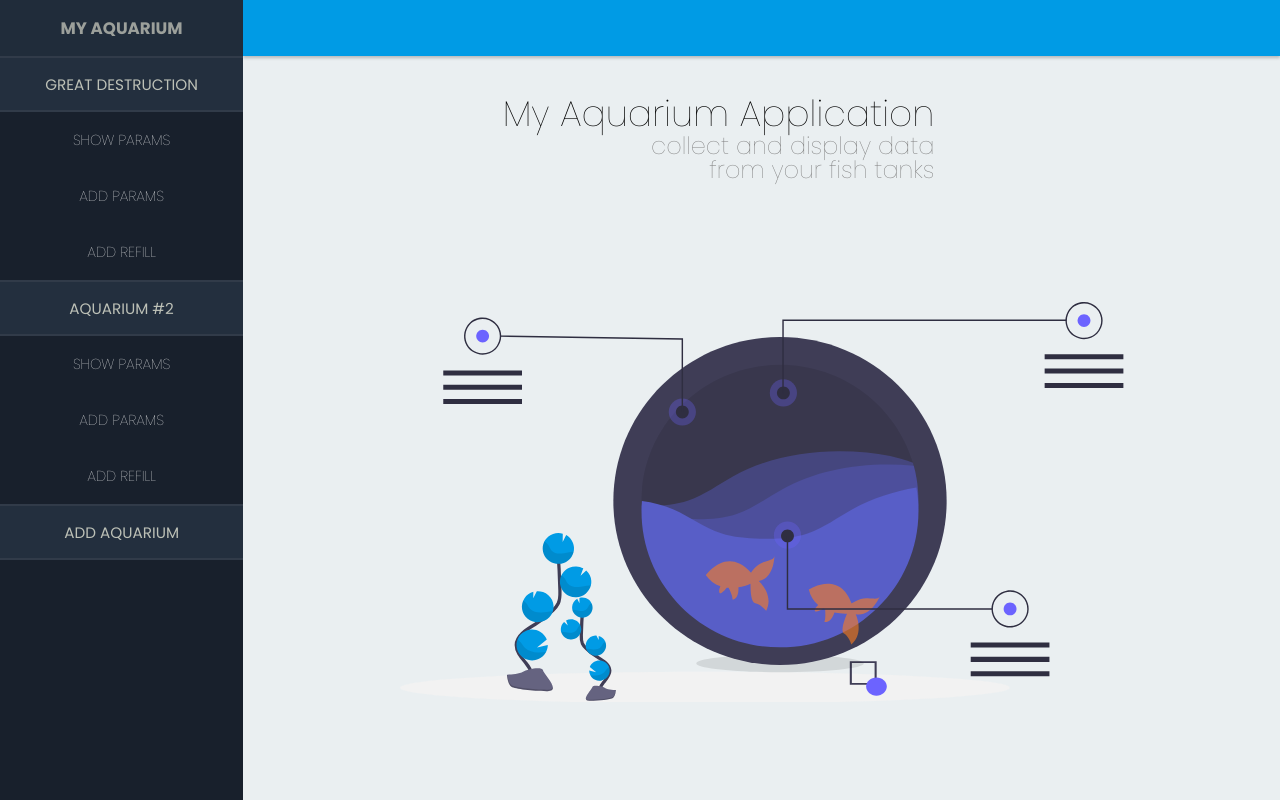
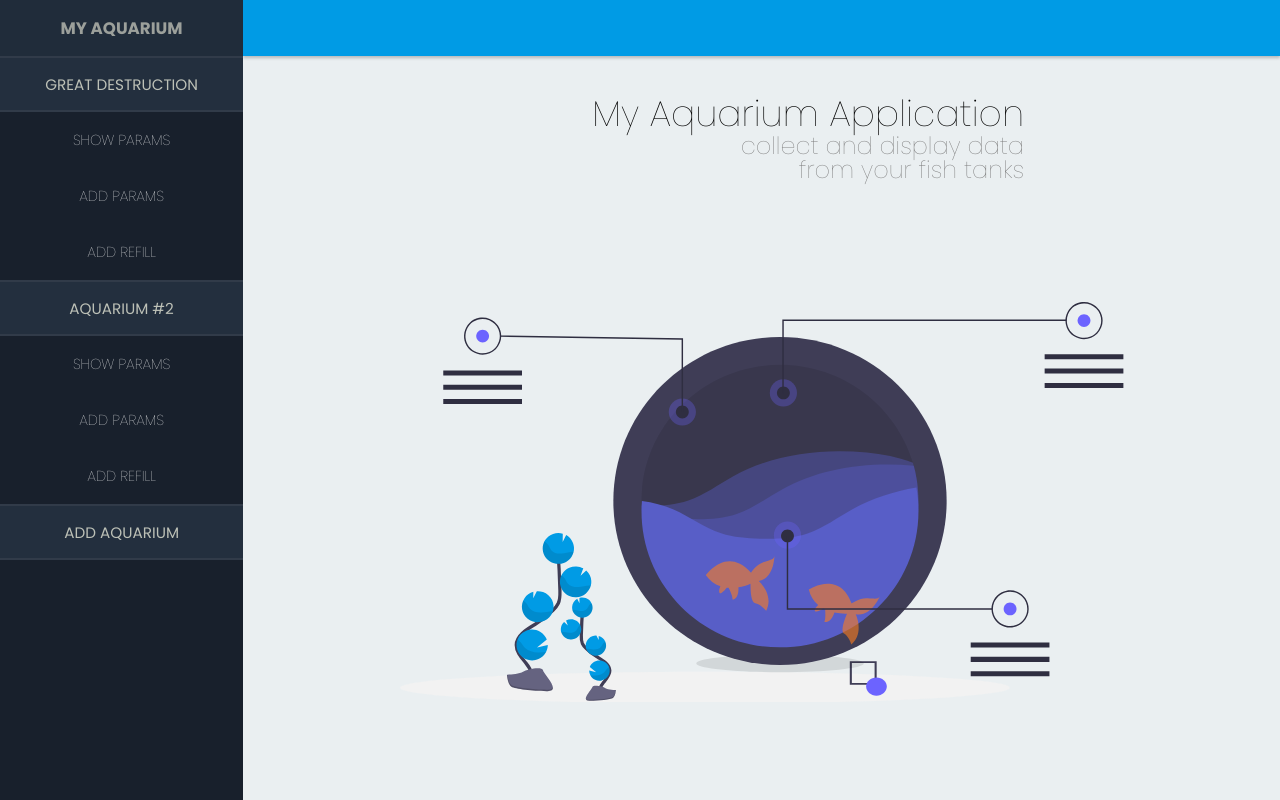
Before and after one commit to jimmeryn/my-aquarium-app, a React (Create React App) app: page / in a window 1280 px wide. Built offline with nearby package versions, Linux system fonts and the light colour scheme.

Commit message:
home page styling fix

```diff
--- a/src/components/pages/Head.tsx
+++ b/src/components/pages/Head.tsx
@@ -13,7 +13,7 @@ const HeadComponent: React.FunctionComponent<{ className: string }> = ({
 );
 
 const Head = styled(HeadComponent)`
-  margin: 3vw 27vw 15vh 6vw;
+  margin: 3vw 20vw 15vh 6vw;
   padding: 0;
 `;
 
--- a/src/components/pages/PageContent.tsx
+++ b/src/components/pages/PageContent.tsx
@@ -7,6 +7,7 @@ const StyledContent = styled.div`
   flex-direction: column;
   background-color: #eaeff1;
   text-align: center;
+  max-width: 81vw;
 `;
 
 const PageContent: React.FunctionComponent = ({ children }) => (
```
